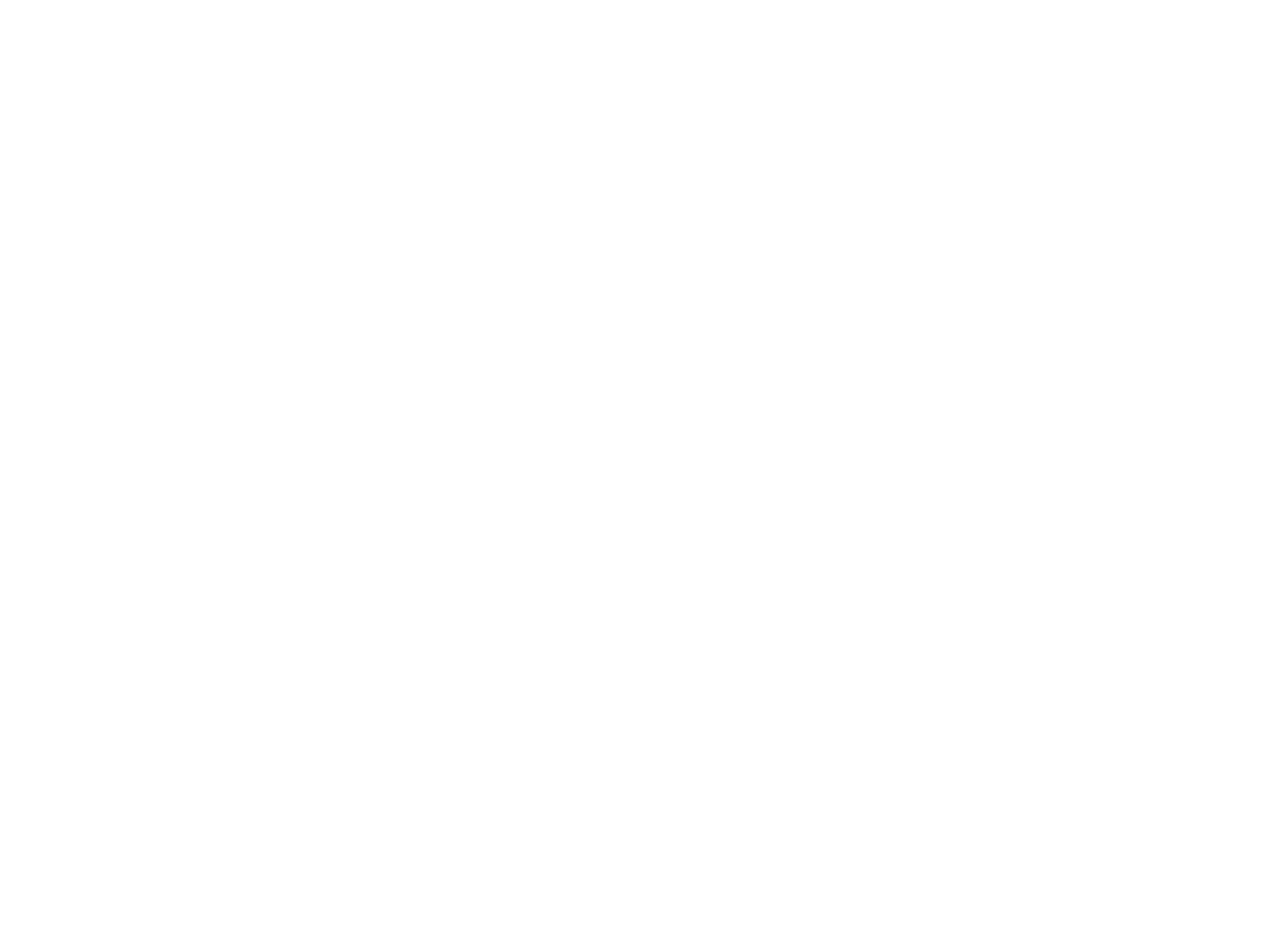
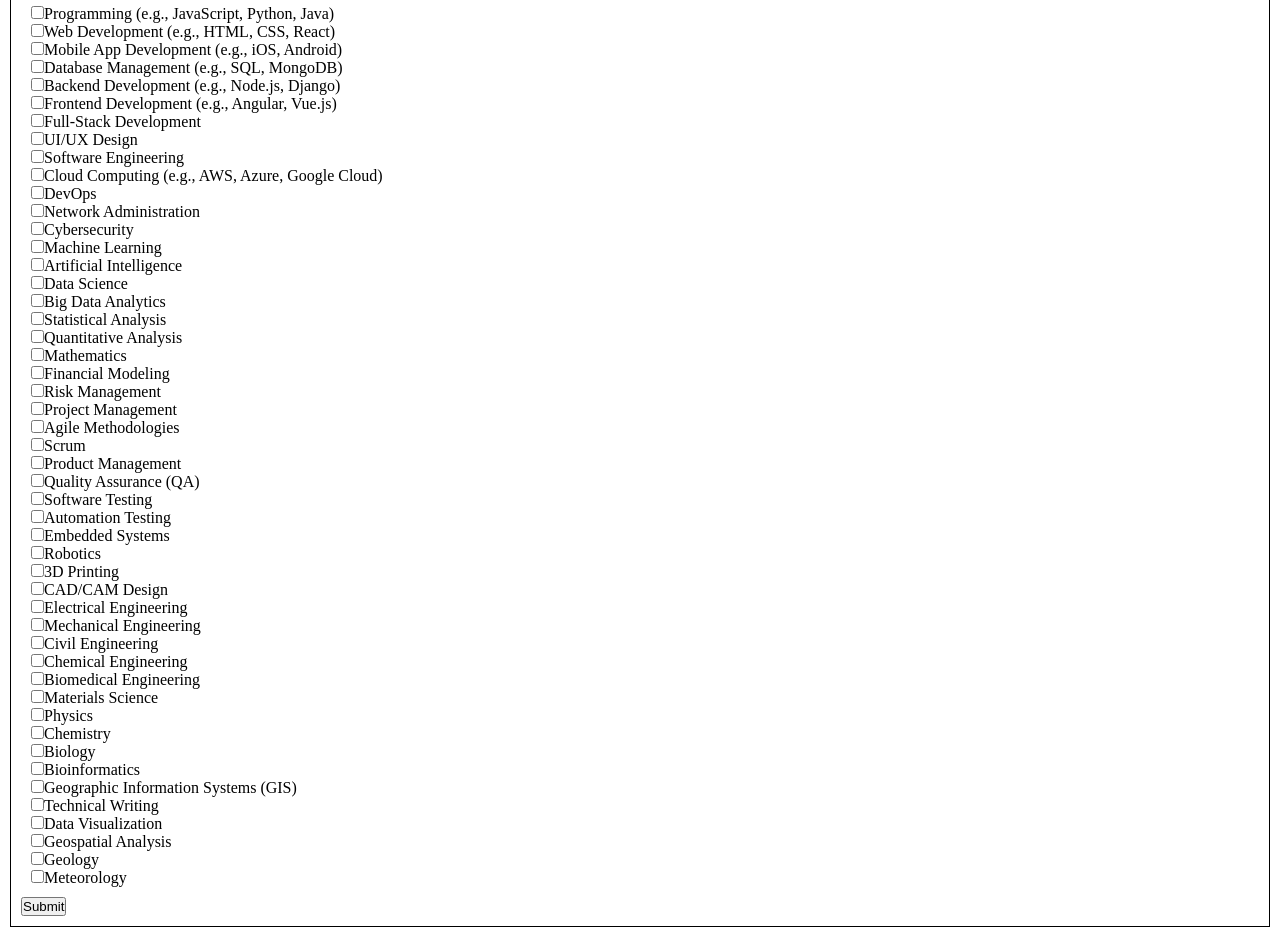
Before and after one commit to Apfe1Saft/jawnp, a Next.js app: page /signin in a window 1280 px wide. Shown: the part 400-1337 px from the top of the page. Before the commit the page ends 800 px from the top, so only its background shows below. Built offline with nearby package versions, Linux system fonts and the light colour scheme.

Commit message:
add multiple form

```diff
--- a/app/layout.tsx
+++ b/app/layout.tsx
@@ -1,3 +1,4 @@
+import Link from 'next/link'
 import './globals.css'
 
 export default function RootLayout({
@@ -14,7 +15,12 @@
       <head />
       <body>
         <nav>
-          <h1>Main page</h1> <h1>Report page</h1>
+          <div>
+            <h1>
+              <Link href='/'>Main </Link>
+              <Link href='/'>Reports </Link>
+              </h1>
+          </div>
         </nav>
         {children}
       </body>
--- /dev/null
+++ b/app/signin/page.module.css
@@ -0,0 +1,5 @@
+.div{
+    border: solid black 1px;
+    margin: 10px;
+
+}
--- a/app/signin/page.tsx
+++ b/app/signin/page.tsx
@@ -1,13 +1,80 @@
-import DefInput from '@/components/Forms'
+import DefInput from '@/components/DefInput'
+import DefMultipleChoices from '@/components/DefMultipleChoices'
+import styles from './page.module.css'
 import React from 'react'
+import DefButton from '@/components/DefButton';
 
 export default function signin() {
+
+  const softSkillsOptions = ["communication", "teamwork",
+  "problem-solving","critical thinking","adaptability",
+  "time management","leadership","creativity","emotional intelligence"];
+
+  const hardSkillsOptions = [
+    "Programming (e.g., JavaScript, Python, Java)",
+    "Web Development (e.g., HTML, CSS, React)",
+    "Mobile App Development (e.g., iOS, Android)",
+    "Database Management (e.g., SQL, MongoDB)",
+    "Backend Development (e.g., Node.js, Django)",
+    "Frontend Development (e.g., Angular, Vue.js)",
+    "Full-Stack Development",
+    "UI/UX Design",
+    "Software Engineering",
+    "Cloud Computing (e.g., AWS, Azure, Google Cloud)",
+    "DevOps",
+    "Network Administration",
+    "Cybersecurity",
+    "Machine Learning",
+    "Artificial Intelligence",
+    "Data Science",
+    "Big Data Analytics",
+    "Statistical Analysis",
+    "Quantitative Analysis",
+    "Mathematics",
+    "Financial Modeling",
+    "Risk Management",
+    "Project Management",
+    "Agile Methodologies",
+    "Scrum",
+    "Product Management",
+    "Quality Assurance (QA)",
+    "Software Testing",
+    "Automation Testing",
+    "Embedded Systems",
+    "Robotics",
+    "3D Printing",
+    "CAD/CAM Design",
+    "Electrical Engineering",
+    "Mechanical Engineering",
+    "Civil Engineering",
+    "Chemical Engineering",
+    "Biomedical Engineering",
+    "Materials Science",
+    "Physics",
+    "Chemistry",
+    "Biology",
+    "Bioinformatics",
+    "Geographic Information Systems (GIS)",
+    "Technical Writing",
+    "Data Visualization",
+    "Geospatial Analysis",
+    "Geology",
+    "Meteorology"
+  ];
+
   return (
-    <div>
+    <div className={styles.div}>
+      <div style={{margin: '10px'}}>
       Enter your data.
-      <DefInput text ="Name"/>
-      <DefInput text="Surname"/>
-      <DefInput text="Email"/>
+        <DefInput text ="Name"/>
+        <DefInput text="Surname"/>
+        <DefInput text="Email"/>
+        <DefMultipleChoices text='Choose from one to five your soft-skills:' options={softSkillsOptions} limit ={5}/>
+
+        <DefMultipleChoices text='Choose from one to five your soft-skills:' options={hardSkillsOptions} limit ={50}/>
+
+        <DefButton text='Submit'/>
+      </div>
     </div>
   )
 }
--- a/components/Forms.tsx
+++ b/components/DefInput.tsx
@@ -1,4 +1,4 @@
-import React from 'react';
+import React, { useState } from 'react';
 
 interface UserRegisterFormProps {
   text: string;
--- /dev/null
+++ b/components/DefMultipleChoices.tsx
@@ -0,0 +1,48 @@
+'use client'
+import React, { useState } from 'react';
+import styles from '../app/page.module.css'
+
+interface UserMultipleChoiceProps {
+  text: string;
+  options: string[];
+  limit: number
+}
+
+const MultipleChoices: React.FC<UserMultipleChoiceProps> = ({ text, options, limit }) => {
+  const [selectedOptions, setSelectedOptions] = useState<string[]>([]);
+
+  const handleOptionChange = (option: string) => {
+    if (selectedOptions.includes(option)) {
+      setSelectedOptions(selectedOptions.filter(item => item !== option));
+    } else {
+      if (selectedOptions.length < limit) {
+        setSelectedOptions([...selectedOptions, option]);
+      } else {
+      }
+    }
+  };
+
+  return (
+    <div>
+      <form>
+        <label>{text}</label><br />
+        <div style={{margin: '10px'}}>
+        {options.map((option, index) => (
+          <div key={index}>
+            <input
+              type="checkbox"
+              id={option}
+              value={option}
+              checked={selectedOptions.includes(option)}
+              onChange={() => handleOptionChange(option)}
+            />
+            <label htmlFor={option}>{option}</label><br />
+          </div>
+        ))}
+        </div>
+      </form>
+    </div>
+  );
+};
+
+export default MultipleChoices;
```
Also changed, not shown: components/DefButton.tsx (renamed from components/Button.tsx).
